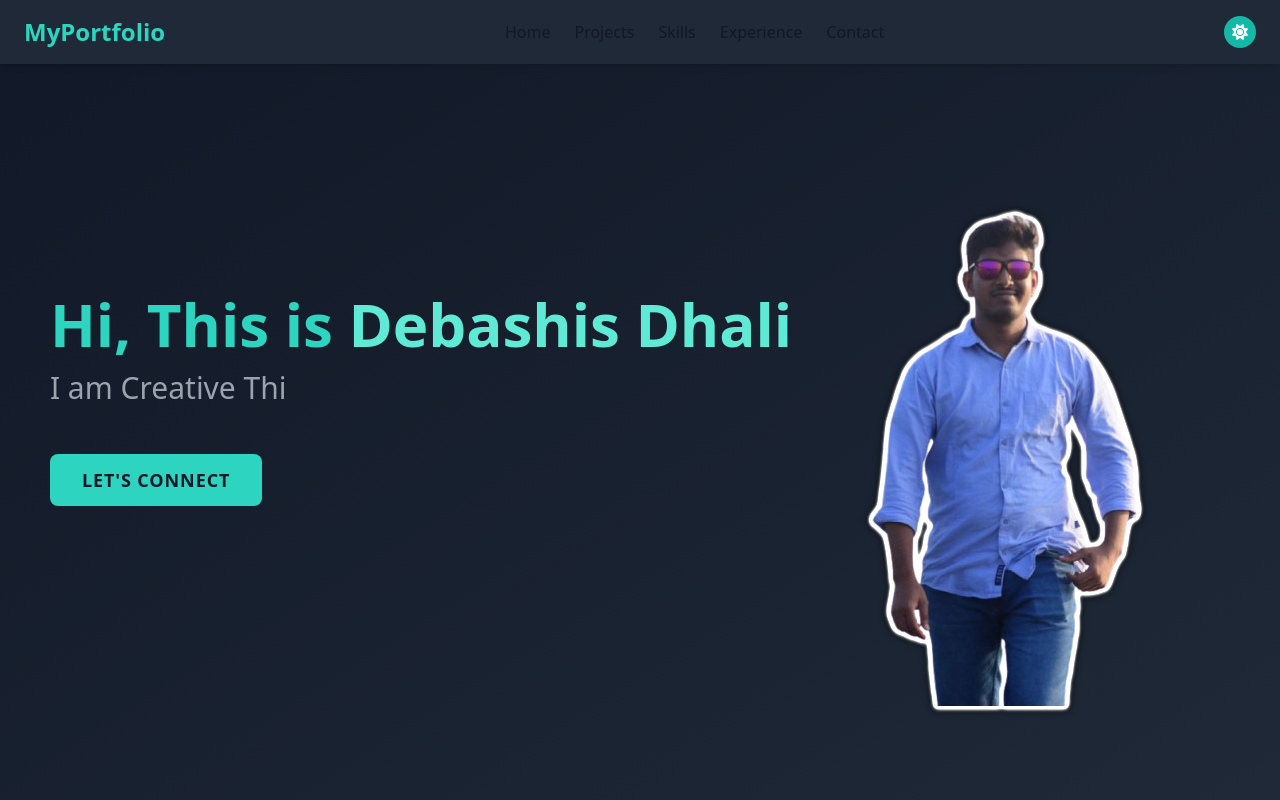
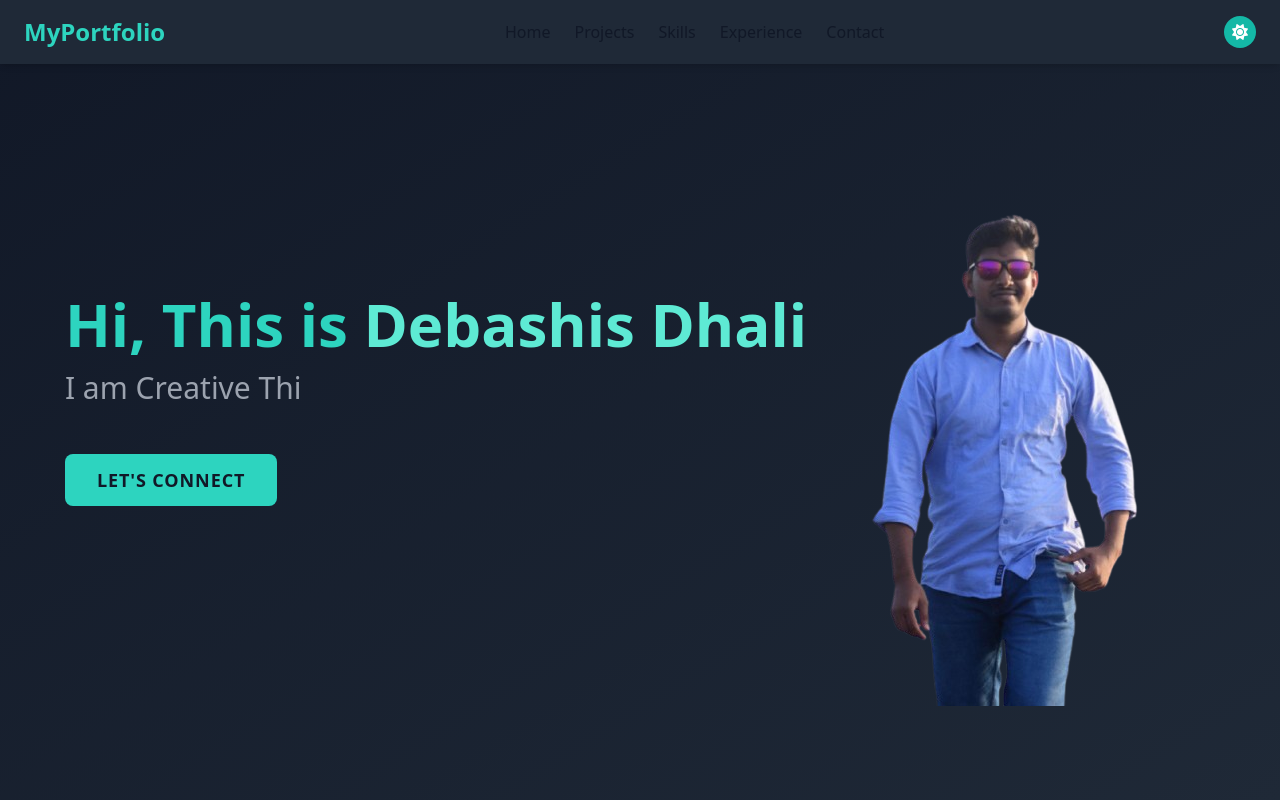
Before and after one commit to DebashisDhali/Portfolio-with-Tailwind, a plain HTML site: page index.html in a window 1280 px wide. Shown: the top 800 px of the page. Drawn offline with nearby package versions, Linux system fonts and the light colour scheme.

Commit message:
done again

```diff
--- a/index.html
+++ b/index.html
@@ -65,7 +65,7 @@
       <!-- Image Section (Right Side) -->
       <div class="relative">
         <img
-          src="/images/my-image.png"
+          src="/images/dhali-removebg-preview.png"
           alt="Debashis Dhali"
           class="w-70 h-70 md:w-70 md:h-180 transform transition duration-500 ease-in-out hover:scale-105"
         />
```
